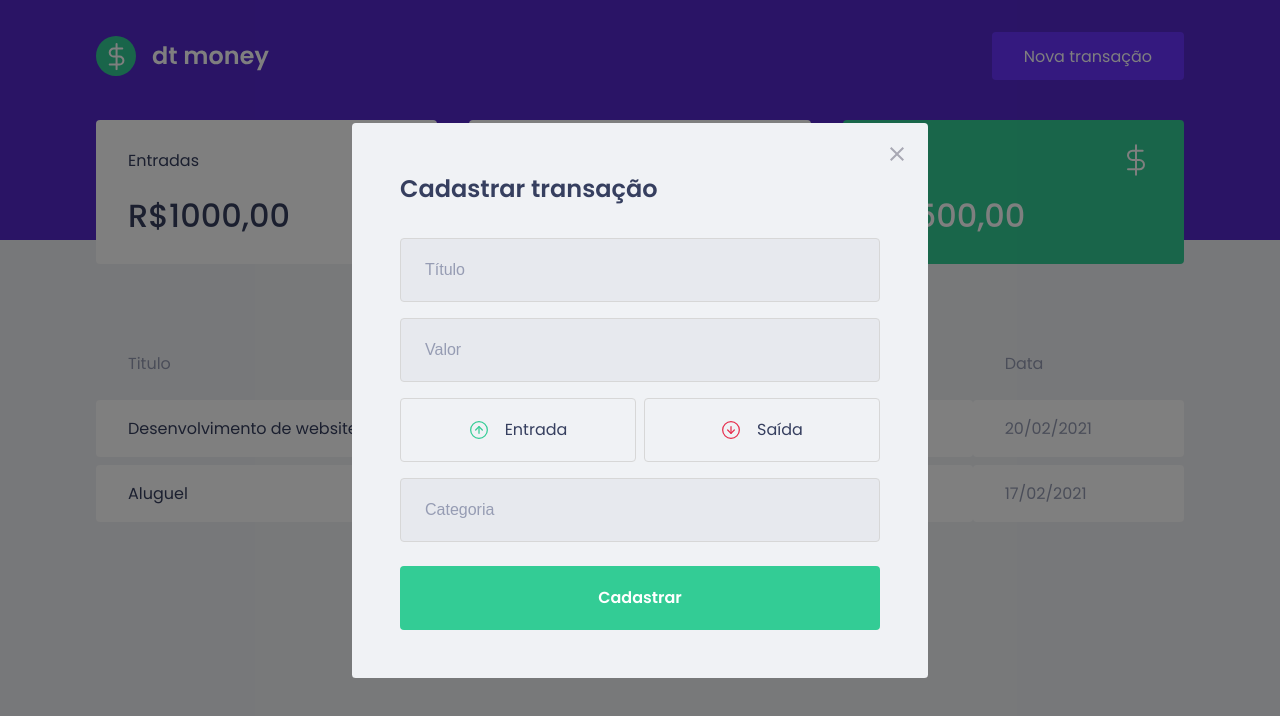
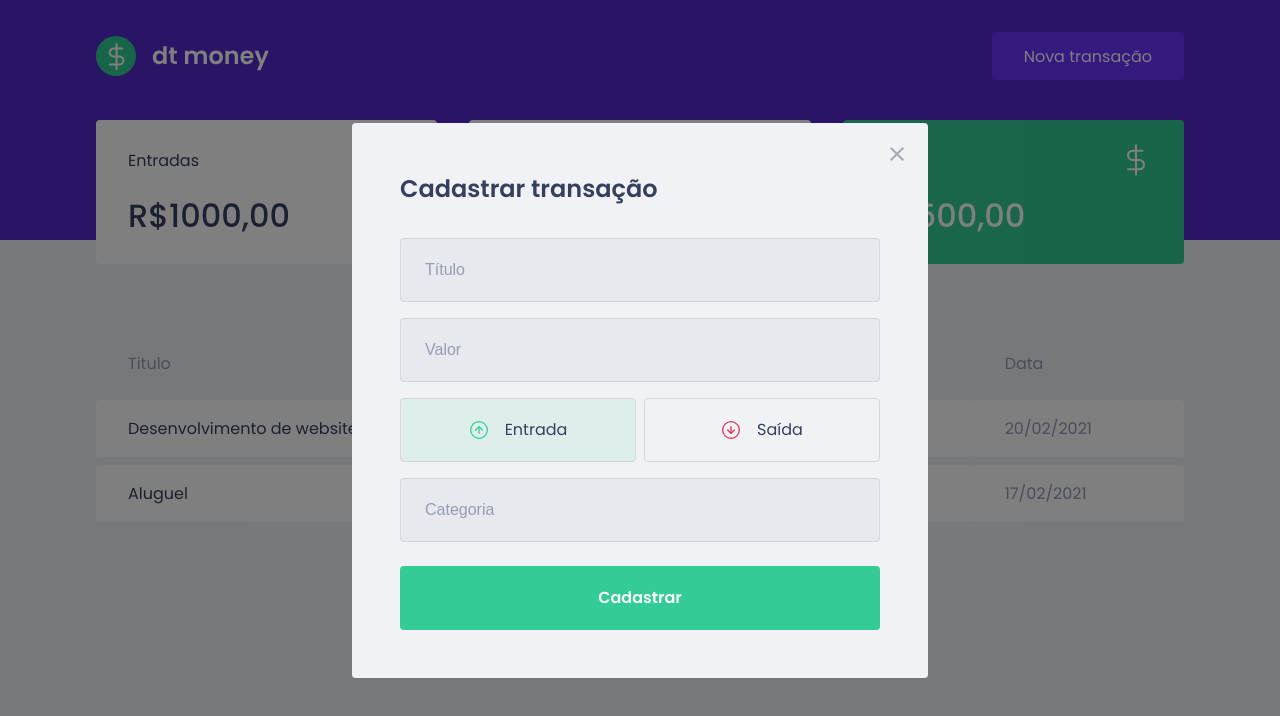
Before and after one commit to jorgebinho/dtmoney, a React (Create React App) app: page / in a window 1280 px wide. Both pictures are taken after a click on the button "Nova transação". Shown: the top 716 px of the page. Built offline with nearby package versions, Linux system fonts and the light colour scheme; no server answers; what miragejs would draw is missing.

Commit message:
Finalizando estilização e funcionalidade dos buttons de tipo

```diff
--- a/src/components/NewTransactionModal/index.tsx
+++ b/src/components/NewTransactionModal/index.tsx
@@ -1,8 +1,9 @@
+import { useState } from 'react';
 import Modal from 'react-modal';
 import closeImg from '../../assets/close.svg';
 import incomeImg from '../../assets/income.svg';
 import outcomeImg from '../../assets/outcome.svg';
-import { Container, TransactionTypeContainer } from './styles';
+import { Container, TransactionTypeContainer, RadioBox } from './styles';
 
 interface NewTransactionModalProps {
     isOpen: boolean;
@@ -10,6 +11,8 @@
 }
 
 export function NewTransactionModal({ isOpen, onRequestClose } : NewTransactionModalProps) {
+    const [type, setType] = useState('deposit');
+
     return (
         <Modal
             isOpen={isOpen}
@@ -38,19 +41,25 @@
                 />
 
                 <TransactionTypeContainer>
-                    <button
+                    <RadioBox
                      type="button"
+                     onClick={() => { setType('deposit')}}
+                     isActive={type === 'deposit'}
+                     activeColor="green"
                     >
                         <img src={incomeImg} alt="Entrada" />
                         <span>Entrada</span>
-                    </button>
+                    </RadioBox>
 
-                    <button
+                    <RadioBox
                      type="button"
+                     onClick={() => { setType('withdraw')}}
+                     isActive={type === 'withdraw'}
+                     activeColor="red"
                     >
                         <img src={outcomeImg} alt="Saída" />
                         <span>Saída</span>
-                    </button>
+                    </RadioBox>
                 </TransactionTypeContainer>
 
                 <input
--- a/src/components/NewTransactionModal/styles.ts
+++ b/src/components/NewTransactionModal/styles.ts
@@ -1,5 +1,5 @@
 import styled from 'styled-components';
-import { darken } from 'polished';
+import { darken, transparentize } from 'polished';
 
 export const Container = styled.div`
     h2 {
@@ -54,13 +54,26 @@
     display: grid;
     grid-template-columns: 1fr 1fr;
     gap: 0.5rem;
+`;
 
-    button {
+interface RadioBoxProps {
+    isActive: boolean;
+    activeColor: 'green' | 'red';
+}
+
+const colors = {
+    green: '#33cc95',
+    red: '#e52e4d'
+};
+
+export const RadioBox = styled.button<RadioBoxProps>`
         height: 4rem;
         border: 1px solid #d7d7d7;
         border-radius: 0.25rem;
 
-        background: transparent;
+        background: ${(props) => props.isActive
+            ? transparentize(0.9, colors[props.activeColor])
+            : "transparent"};
 
         display: flex;
         align-items: center;
@@ -83,5 +96,4 @@
             font-size: 1rem;
             color: var(--text-title);
         }
-    }
-`;
+`
```
